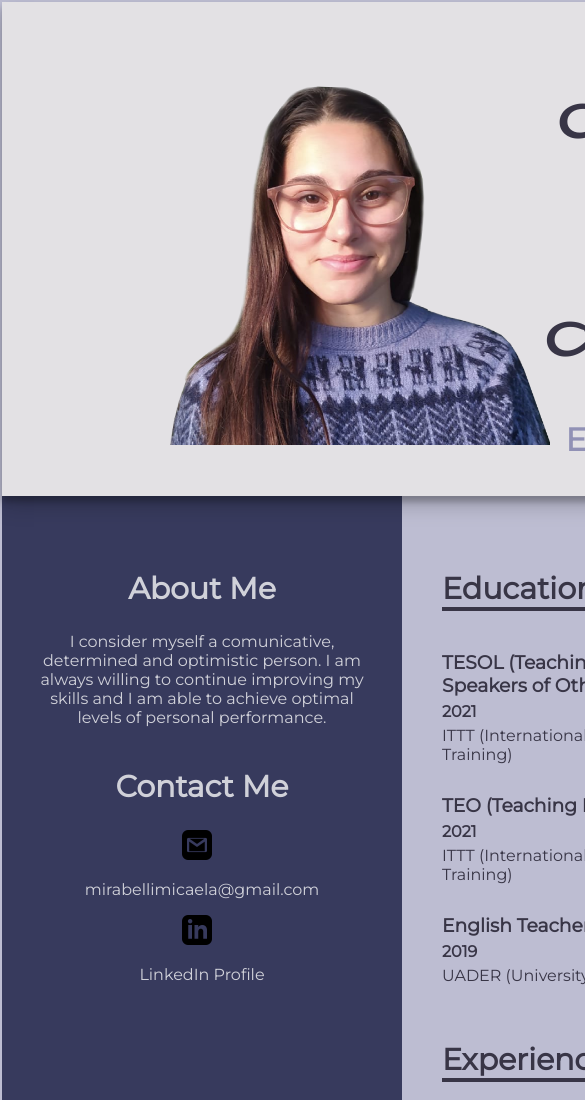
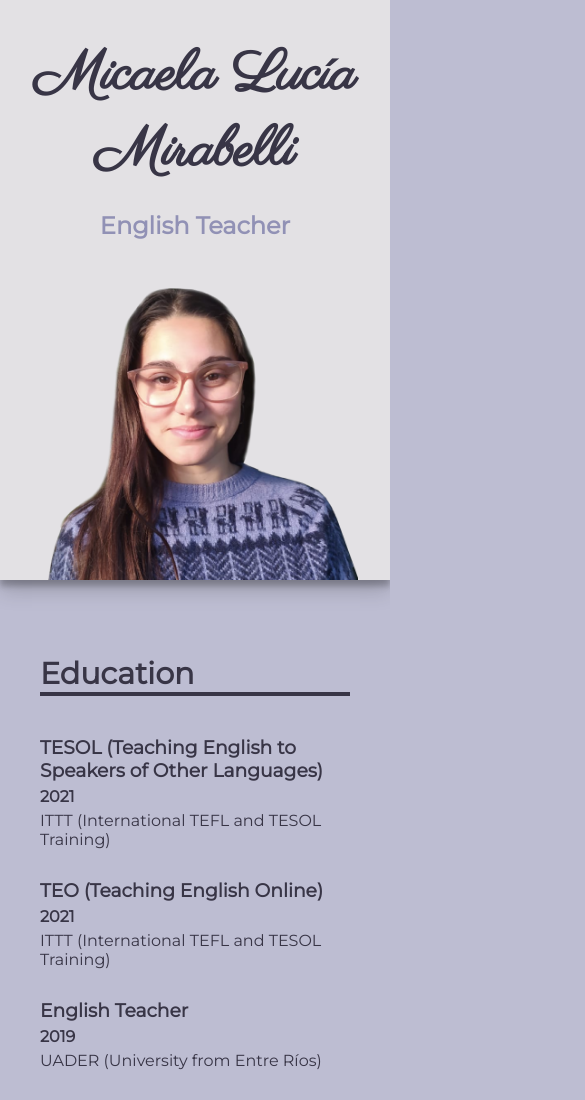
Before and after one commit to MicaelaLMirabelli/my-cv, a website: page public/index.html in a window 390 px wide. Shown: the top 1100 px of the page, 585 px wide, since content can reach past the window. Drawn offline with Linux system fonts and the light colour scheme.

Commit message:
changes for mobile

```diff
--- a/public/index.html
+++ b/public/index.html
@@ -15,11 +15,11 @@
 
 <body>
     <header>
-        <img src="./images/seria.png" alt="">
         <div>
             <h1>Micaela Lucía Mirabelli</h1>
             <p id="jobtitle"> English Teacher </p>
         </div>
+        <img src="./images/seria.png" alt="">
     </header>
 
     <aside>
--- a/public/style.css
+++ b/public/style.css
@@ -4,28 +4,31 @@ body {
     color: #252425;
     margin: 0px;
     display: grid;
-    grid-template-columns: 400px auto;
-    grid-template-rows: auto;
-    margin: 2px;
+    grid-template-columns: auto;
+    grid-template-areas:
+        "header"
+        "main"
+        "aside";
 }
 
 header {
+    grid-area: header;
     display: flex;
     background: #e3e1e4;
-    grid-column: 1 / span2;
     justify-content: space-around;
     align-items: center;
-    padding: 0 3rem;
+    padding: 0 2rem;
     box-shadow: 0 10px 20px rgb(0 0 0 / 19%), 0 6px 6px rgb(0 0 0 / 23%);
     z-index: 2;
+    flex-direction: column;
 }
 
 header img {
-    width: 400px;
-    margin-left: 100px;
+    width: 100%;
 }
 
 aside {
+    grid-area: aside;
     padding: 50px 0px;
     display: flex;
     flex-direction: column;
@@ -36,6 +39,7 @@ aside {
 }
 
 main {
+    grid-area: main;
     display: flex;
     flex-direction: column;
     justify-content: center;
@@ -61,7 +65,7 @@ h1 {
     color: #383546;
     text-align: center;
     font-family: 'Parisienne', cursive;
-    font-size: 5rem;
+    font-size: 3.5rem;
     margin-block-end: auto;
 }
 
@@ -69,8 +73,8 @@ h1 {
     color: #9191b5;
     padding: 5px 0px;
     text-align: center;
-    font-size: 2rem;
-    margin: 2rem 0;
+    font-size: 1.5rem;
+    margin: 1rem 0;
     font-weight: bold;
 }
 
```
